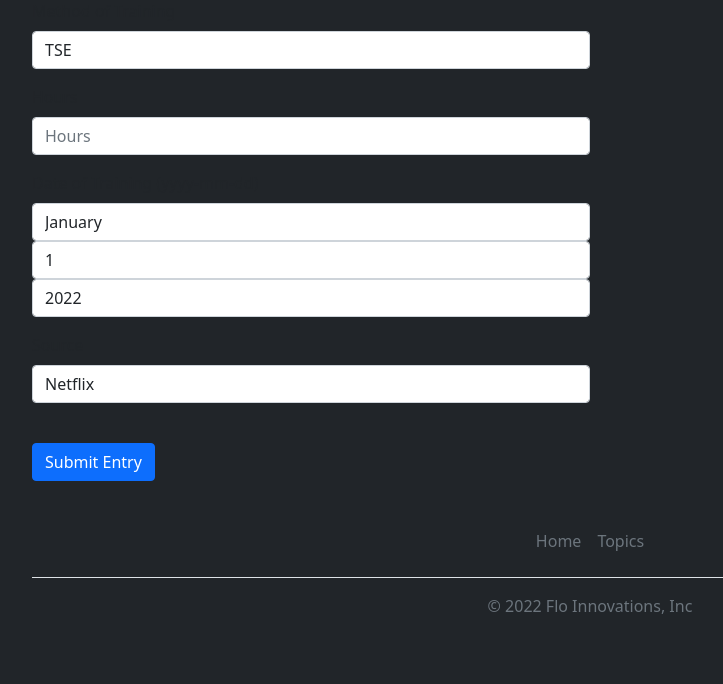
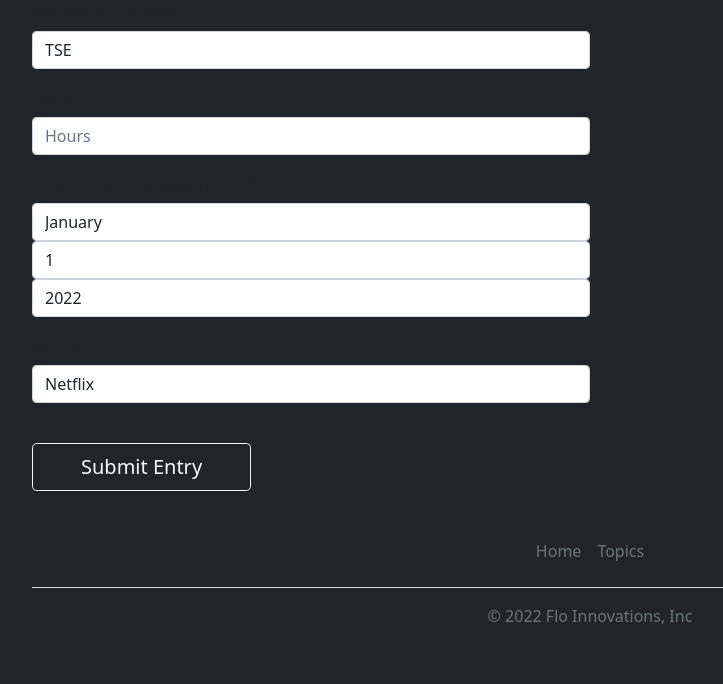
Before and after one commit to gflorkowski4/traininglogsbyflo, a Django app: page /new_entry/1/ in a window 1280 px wide. Shown: the part 139-823 px from the top of the page, without its empty margins (50-773 px from the left). Before the commit the page ends 753 px from the top, so only its background shows below. Run offline with Django 4.2, Linux system fonts and the light colour scheme; a user stored in the database is signed in; data comes from the database, SQL or seed files in the repository; both versions use the stored data as it was after the commit; some libraries are stand-ins or nearby versions.

Commit message:
new button

```diff
--- a/training_logs/templates/training_logs/new_entry.html
+++ b/training_logs/templates/training_logs/new_entry.html
@@ -14,7 +14,7 @@
     {% bootstrap_form form %}
 </br>
     {% buttons %}
-        <button name="submit" class="btn btn-primary">Submit Entry</button>
+        <button name="submit" class="btn btn-outline-light btn-lg px-5">Submit Entry</button>
     {% endbuttons %}
 </form>
 
```
Also changed, not shown: db.sqlite3.
